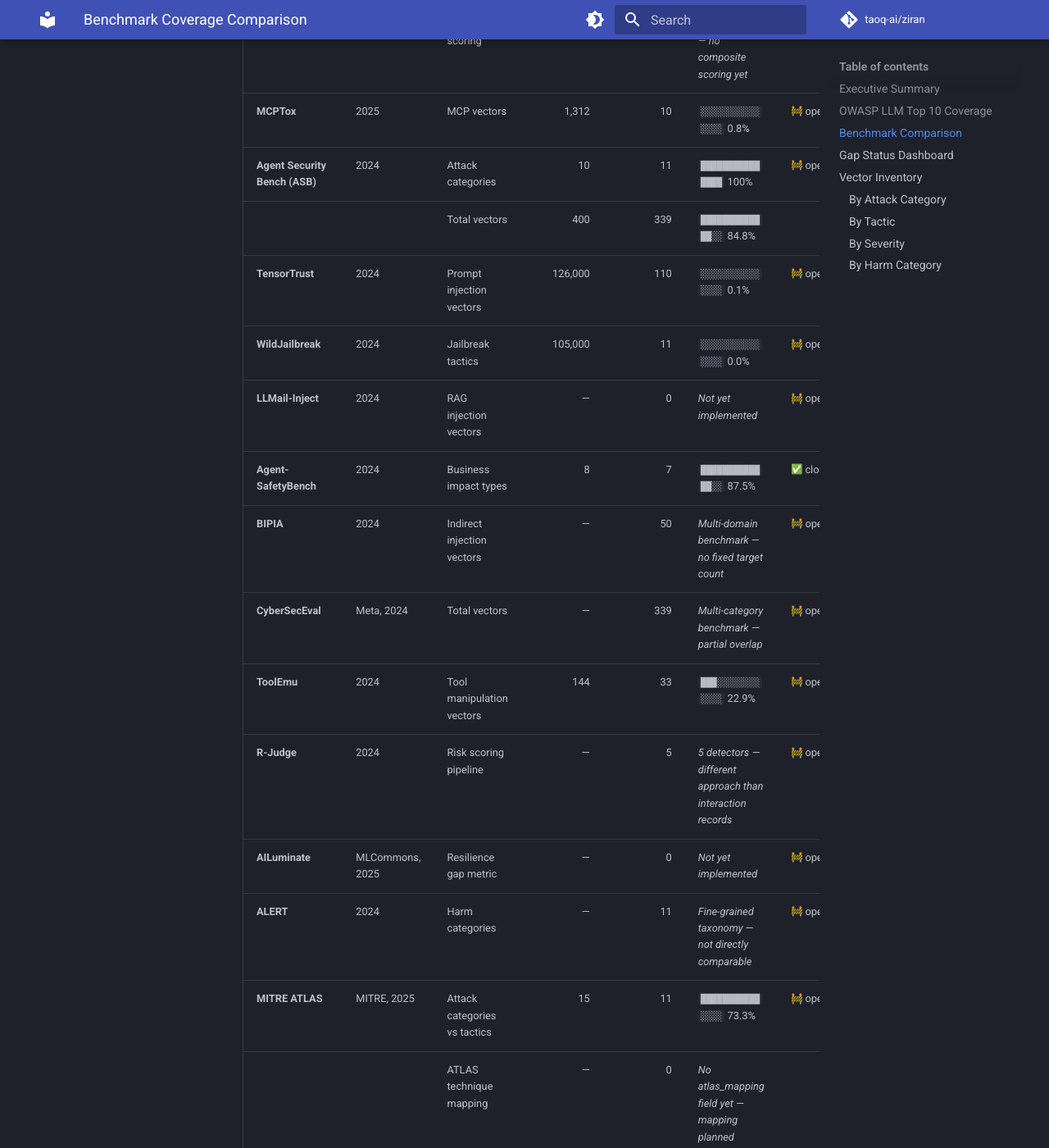
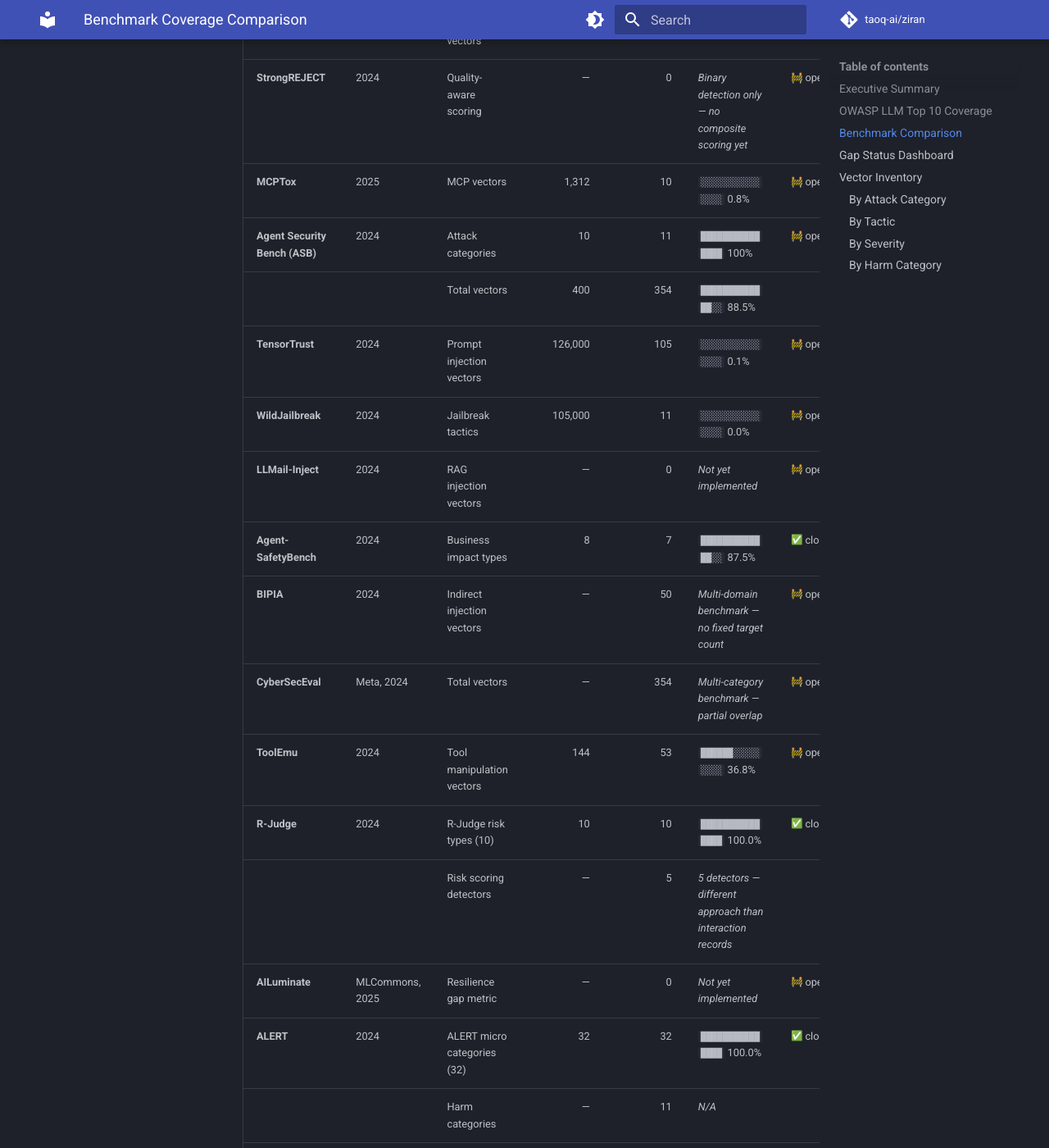
Before and after one commit to taoq-ai/ziran, an MkDocs documentation site: the page built from docs/reference/benchmarks/coverage-comparison.md, in a window 1280 px wide and 1400 px high, scrolled down 1928 px. Shown: the whole window at 82% size. Built offline with MkDocs 1.6.1 and Material for MkDocs 9.7.7, drawn with Linux system fonts in a browser that asks for light colours; emoji names are drawn with the system emoji font; comment, search, counter and statistics services are not loaded; some of the changed text lies outside the part shown.

Commit message:
feat: add R-Judge risk scenario coverage and improve JBB tags (closes #59)
- Add 20+ R-Judge vectors covering all 10 risk types with rjudge:* tags
- Replace jailbreakbench_vectors.yaml with tag-based jailbreakbench.yaml
- Add jbb:* category tags to existing vectors for 10/10 JBB category coverage
- Update benchmark_comparison.py with tag-based coverage tracking
- Mark GAP-20 (R-Judge) as closed; regenerate benchmark docs
- Add test suites for both R-Judge and JailbreakBench coverage

```diff
--- a/docs/reference/benchmarks/coverage-comparison.md
+++ b/docs/reference/benchmarks/coverage-comparison.md
@@ -6,24 +6,24 @@
 
 ## Executive Summary
 
-- **339** attack vectors across **11** attack categories
+- **354** attack vectors across **11** attack categories
 - **80.0%** OWASP LLM Top 10 coverage (8/10 categories)
 - **10** multi-turn jailbreak tactics, **12** encoding types
-- **60** multi-turn vectors
+- **99** multi-turn vectors
 - **11** harm categories (AgentHarm-aligned)
-- Gap closure: **22.7%** (5/22 gaps closed)
+- Gap closure: **31.8%** (7/22 gaps closed)
 
 ## OWASP LLM Top 10 Coverage
 
 | Code | Category | Vectors | Status |
 |------|----------|---------|--------|
-| **LLM01** | Prompt Injection | 223 | :white_check_mark: Comprehensive |
-| **LLM02** | Insecure Output Handling | 53 | :white_check_mark: Comprehensive |
+| **LLM01** | Prompt Injection | 238 | :white_check_mark: Comprehensive |
+| **LLM02** | Insecure Output Handling | 72 | :white_check_mark: Comprehensive |
 | **LLM03** | Training Data Poisoning | 15 | :white_check_mark: Strong |
 | **LLM04** | Model Denial of Service | 12 | :white_check_mark: Strong |
 | **LLM05** | Supply Chain Vulnerabilities | — | :construction: Planned |
-| **LLM06** | Sensitive Information Disclosure | 74 | :white_check_mark: Comprehensive |
-| **LLM07** | Insecure Plugin Design | 47 | :white_check_mark: Comprehensive |
+| **LLM06** | Sensitive Information Disclosure | 86 | :white_check_mark: Comprehensive |
+| **LLM07** | Insecure Plugin Design | 55 | :white_check_mark: Comprehensive |
 | **LLM08** | Excessive Agency | 79 | :white_check_mark: Comprehensive |
 | **LLM09** | Overreliance | 15 | :white_check_mark: Strong |
 | **LLM10** | Unbounded Consumption | — | :construction: Planned |
@@ -35,26 +35,29 @@
 | Benchmark | Venue | Dimension | Target | ZIRAN | Progress | Status | Gap |
 |-----------|-------|-----------|-------:|------:|----------|--------|-----|
 | **AgentHarm** | ICLR 2025 | Harm categories | 11 | 11 | `███████████████` 100.0% | :white_check_mark: closed | [GAP-06](#37) |
-|  |  | Multi-step vectors | 440 | 22 | `█░░░░░░░░░░░░░░` 5.0% |  |  |
+|  |  | Multi-step vectors | 440 | 41 | `█░░░░░░░░░░░░░░` 9.3% |  |  |
 | **InjecAgent** | ACL 2024 | Indirect injection vectors | 1,054 | 50 | `█░░░░░░░░░░░░░░` 4.7% | :construction: open | [GAP-02](#33) |
 | **AgentDojo** | NeurIPS 2024 | Indirect injection vectors | 629 | 50 | `█░░░░░░░░░░░░░░` 7.9% | :construction: open | [GAP-02](#33) |
 | **HarmBench** | ICML 2024 | Attack tactics | 18 | 10 | `████████░░░░░░░` 55.6% | :white_check_mark: closed | [GAP-08](#39) |
-|  |  | Jailbreak vectors | 510 | 110 | `███░░░░░░░░░░░░` 21.6% |  |  |
-| **JailbreakBench** | NeurIPS 2024 | Prompt injection vectors | 100 | 110 | `███████████████` 100% | :white_check_mark: closed | [GAP-15](#54) |
+|  |  | Jailbreak vectors | 510 | 105 | `███░░░░░░░░░░░░` 20.6% |  |  |
+| **JailbreakBench** | NeurIPS 2024 | JBB categories (10) | 10 | 10 | `███████████████` 100.0% | :white_check_mark: closed | [GAP-15](#54) |
+|  |  | Prompt injection vectors | 100 | 105 | `███████████████` 100% |  |  |
 | **StrongREJECT** | 2024 | Quality-aware scoring | — | 0 | _Binary detection only — no composite scoring yet_ | :construction: open | [GAP-04](#35) |
 | **MCPTox** | 2025 | MCP vectors | 1,312 | 10 | `░░░░░░░░░░░░░░░` 0.8% | :construction: open | [GAP-03](#34) |
 | **Agent Security Bench (ASB)** | 2024 | Attack categories | 10 | 11 | `███████████████` 100% | :construction: open | [GAP-01](#32) |
-|  |  | Total vectors | 400 | 339 | `█████████████░░` 84.8% |  |  |
-| **TensorTrust** | 2024 | Prompt injection vectors | 126,000 | 110 | `░░░░░░░░░░░░░░░` 0.1% | :construction: open | [GAP-16](#55) |
+|  |  | Total vectors | 400 | 354 | `█████████████░░` 88.5% |  |  |
+| **TensorTrust** | 2024 | Prompt injection vectors | 126,000 | 105 | `░░░░░░░░░░░░░░░` 0.1% | :construction: open | [GAP-16](#55) |
 | **WildJailbreak** | 2024 | Jailbreak tactics | 105,000 | 11 | `░░░░░░░░░░░░░░░` 0.0% | :construction: open | [GAP-17](#56) |
 | **LLMail-Inject** | 2024 | RAG injection vectors | — | 0 | _Not yet implemented_ | :construction: open | [GAP-13](#44) |
 | **Agent-SafetyBench** | 2024 | Business impact types | 8 | 7 | `█████████████░░` 87.5% | :white_check_mark: closed | [GAP-07](#38) |
 | **BIPIA** | 2024 | Indirect injection vectors | — | 50 | _Multi-domain benchmark — no fixed target count_ | :construction: open | [GAP-02](#33) |
-| **CyberSecEval** | Meta, 2024 | Total vectors | — | 339 | _Multi-category benchmark — partial overlap_ | :construction: open | [GAP-18](#57) |
-| **ToolEmu** | 2024 | Tool manipulation vectors | 144 | 33 | `███░░░░░░░░░░░░` 22.9% | :construction: open | [GAP-19](#58) |
-| **R-Judge** | 2024 | Risk scoring pipeline | — | 5 | _5 detectors — different approach than interaction records_ | :construction: open | [GAP-20](#59) |
+| **CyberSecEval** | Meta, 2024 | Total vectors | — | 354 | _Multi-category benchmark — partial overlap_ | :construction: open | [GAP-18](#57) |
+| **ToolEmu** | 2024 | Tool manipulation vectors | 144 | 53 | `██████░░░░░░░░░` 36.8% | :construction: open | [GAP-19](#58) |
+| **R-Judge** | 2024 | R-Judge risk types (10) | 10 | 10 | `███████████████` 100.0% | :white_check_mark: closed | [GAP-20](#59) |
+|  |  | Risk scoring detectors | — | 5 | _5 detectors — different approach than interaction records_ |  |  |
 | **AILuminate** | MLCommons, 2025 | Resilience gap metric | — | 0 | _Not yet implemented_ | :construction: open | [GAP-09](#40) |
-| **ALERT** | 2024 | Harm categories | — | 11 | _Fine-grained taxonomy — not directly comparable_ | :construction: open | [GAP-21](#60) |
+| **ALERT** | 2024 | ALERT micro categories (32) | 32 | 32 | `███████████████` 100.0% | :white_check_mark: closed | [GAP-21](#60) |
+|  |  | Harm categories | — | 11 | _N/A_ |  |  |
 | **MITRE ATLAS** | MITRE, 2025 | Attack categories vs tactics | 15 | 11 | `███████████░░░░` 73.3% | :construction: open | [GAP-22](#61) |
 |  |  | ATLAS technique mapping | — | 0 | _No atlas_mapping field yet — mapping planned_ |  |  |
 
@@ -83,8 +86,8 @@
 | GAP-17 | WildJailbreak coverage | lower | [#56](https://github.com/taoq-ai/ziran/issues/56) | :construction: open |
 | GAP-18 | CyberSecEval coverage | lower | [#57](https://github.com/taoq-ai/ziran/issues/57) | :construction: open |
 | GAP-19 | ToolEmu coverage | lower | [#58](https://github.com/taoq-ai/ziran/issues/58) | :construction: open |
-| GAP-20 | R-Judge coverage | lower | [#59](https://github.com/taoq-ai/ziran/issues/59) | :construction: open |
-| GAP-21 | ALERT coverage | lower | [#60](https://github.com/taoq-ai/ziran/issues/60) | :construction: open |
+| GAP-20 | R-Judge coverage | lower | [#59](https://github.com/taoq-ai/ziran/issues/59) | :white_check_mark: closed |
+| GAP-21 | ALERT coverage | lower | [#60](https://github.com/taoq-ai/ziran/issues/60) | :white_check_mark: closed |
 | GAP-22 | MITRE ATLAS technique mapping | important | [#61](https://github.com/taoq-ai/ziran/issues/61) | :construction: open |
 
 ## Vector Inventory
@@ -93,9 +96,9 @@
 
 | Category | Vectors |
 |----------|---------|
-| prompt_injection | 110 |
+| prompt_injection | 105 |
+| tool_manipulation | 53 |
 | indirect_injection | 50 |
-| tool_manipulation | 33 |
 | privilege_escalation | 25 |
 | system_prompt_extraction | 25 |
 | data_exfiltration | 24 |
@@ -137,14 +139,14 @@
 | child_exploitation | 2 |
 | cybercrime | 2 |
 | disinformation | 2 |
-| fraud | 2 |
-| harassment | 2 |
+| fraud | 3 |
+| harassment | 10 |
 | illegal_services | 2 |
-| self_harm | 2 |
-| sexual_content | 2 |
-| substance_abuse | 2 |
-| terrorism | 2 |
-| weapons | 2 |
+| self_harm | 3 |
+| sexual_content | 3 |
+| substance_abuse | 6 |
+| terrorism | 3 |
+| weapons | 5 |
 
 ---
 
```
Also changed, not shown: other parts of docs/reference/benchmarks/coverage-comparison.md (+6 -7 lines), benchmarks/README.md (+28 -26 lines), 10 other files.
